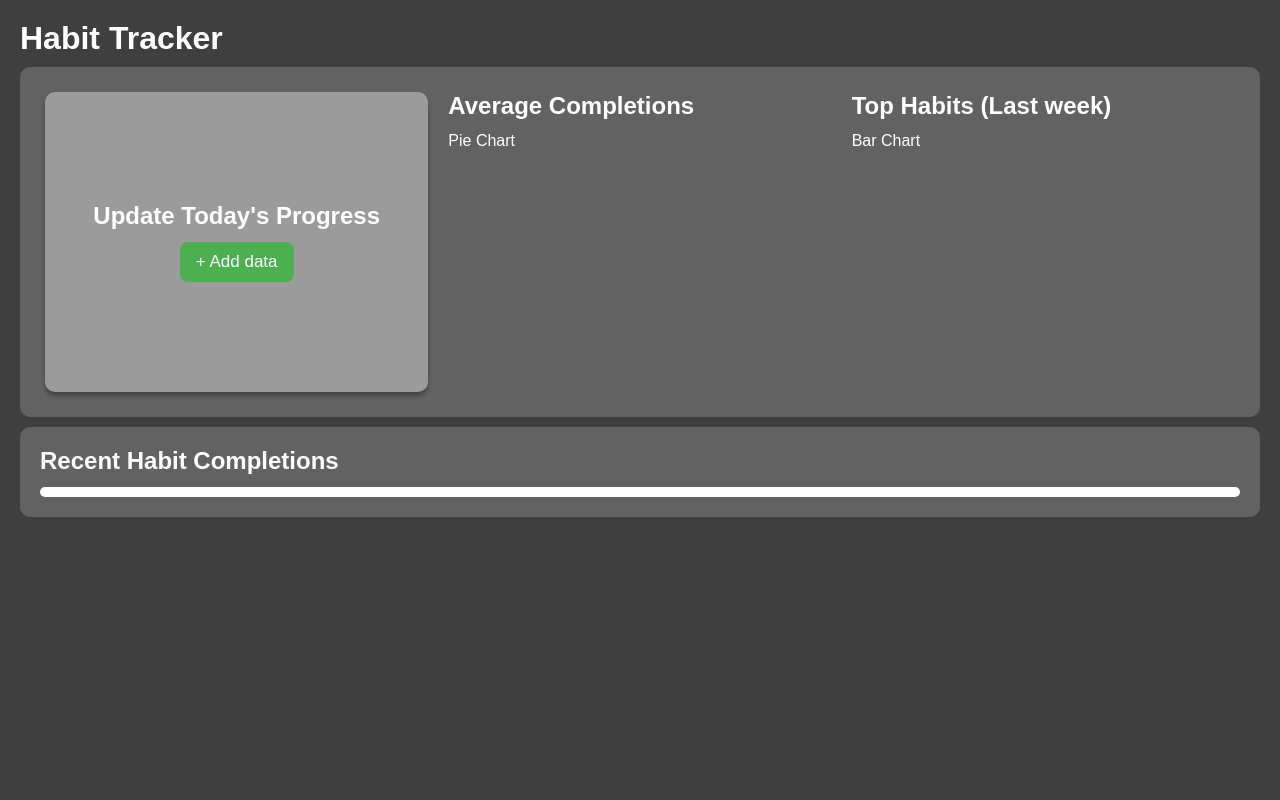
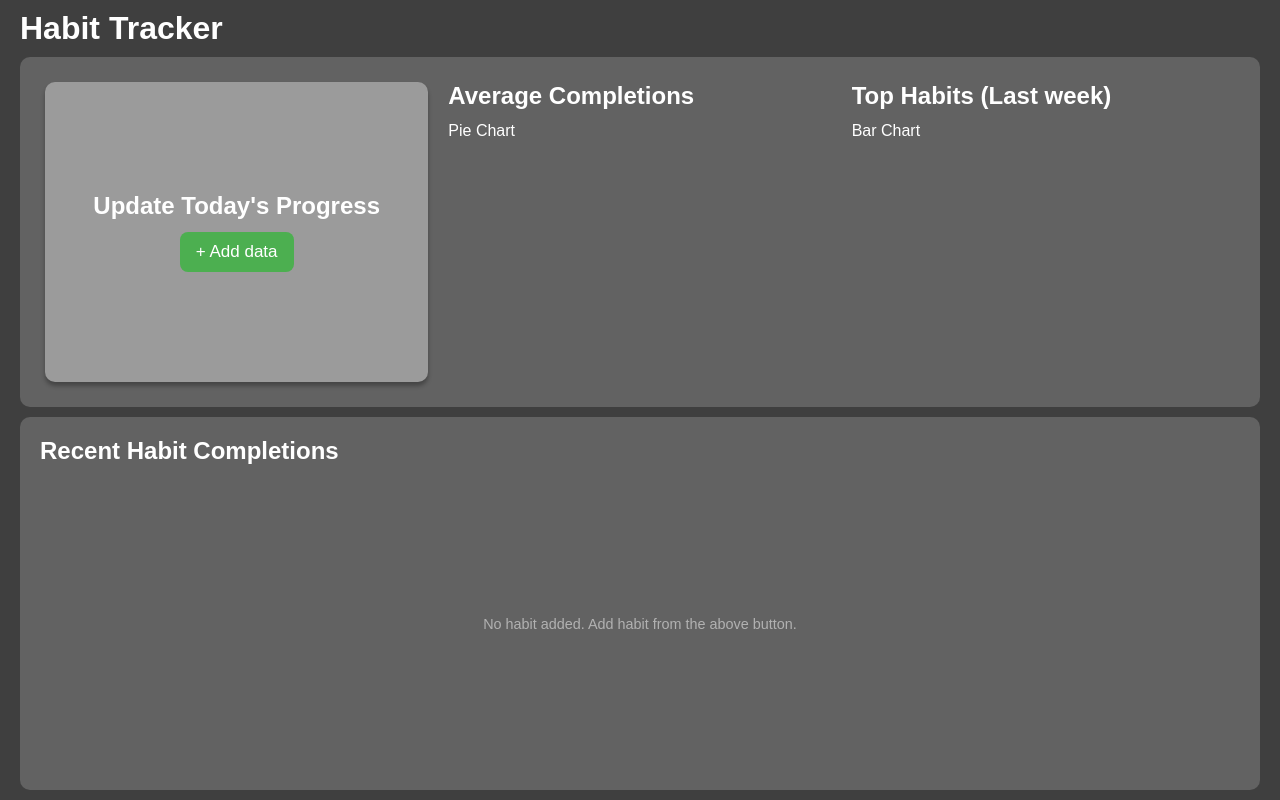
Before and after one commit to susovan777/React-Jets, a React (Vite) app in the folder 88-habit-tracker/: page / in a window 1280 px wide. Built offline with nearby package versions, Linux system fonts and the light colour scheme.

Commit message:
Modified UI and delete habit logic

```diff
--- a/88-habit-tracker/src/App.jsx
+++ b/88-habit-tracker/src/App.jsx
@@ -15,14 +15,23 @@ const App = () => {
     localStorage.setItem("habitLogs", JSON.stringify(updatedHabit));
   };
 
-  console.log("Saved habits:", logs);
+  const editLog = (id) => {
+    console.log("Editing", id);
+  };
+
+  const deleteLog = (id) => {
+    const updated = logs.filter((i) => i.id !== id);
+    setLogs(updated);
+    localStorage.removeItem("habitLogs", JSON.stringify(updated));
+    console.log("Habit deleted with ID:", id);
+  };
 
   return (
-    <>
+    <div className="app">
       <Header />
       <Dashboard onAdd={addLog} />
-      <RecentHabits habitLogs={logs} />
-    </>
+      <RecentHabits habitLogs={logs} onEdit={editLog} onDelete={deleteLog} />
+    </div>
   );
 };
 
--- a/88-habit-tracker/src/components/Form/Form.jsx
+++ b/88-habit-tracker/src/components/Form/Form.jsx
@@ -3,7 +3,7 @@ import { useState } from "react";
 const Form = ({ title, setIsOpen, onAdd }) => {
   const [formData, setFormData] = useState({
     date: "",
-    habits: [],
+    categories: [],
     description: "",
   });
 
@@ -14,10 +14,10 @@ const Form = ({ title, setIsOpen, onAdd }) => {
       // Handling checkbox
       setFormData((prev) => {
         const updateHabits = checked
-          ? [...prev.habits, name]
-          : prev.habits.filter((habit) => habit !== name);
+          ? [...prev.categories, name]
+          : prev.categories.filter((habit) => habit !== name);
 
-        return { ...prev, habits: updateHabits };
+        return { ...prev, categories: updateHabits };
       });
     } else {
       // Handling for date and description
@@ -55,7 +55,7 @@ const Form = ({ title, setIsOpen, onAdd }) => {
         <input
           name="Reading"
           type="checkbox"
-          value={formData.habits}
+          value={formData.categories}
           onChange={handleChange}
         />
         Reading
@@ -64,7 +64,7 @@ const Form = ({ title, setIsOpen, onAdd }) => {
         <input
           name="Exercise"
           type="checkbox"
-          value={formData.habits}
+          value={formData.categories}
           onChange={handleChange}
         />
         Exercise
@@ -73,7 +73,7 @@ const Form = ({ title, setIsOpen, onAdd }) => {
         <input
           name="Meditation"
           type="checkbox"
-          value={formData.habits}
+          value={formData.categories}
           onChange={handleChange}
         />
         Meditation
--- a/88-habit-tracker/src/components/HabitsSection/HabitItem.jsx
+++ b/88-habit-tracker/src/components/HabitsSection/HabitItem.jsx
@@ -1,18 +1,20 @@
 import { Pencil, CircleX } from "lucide-react";
 
-const HabitItem = ({ habit }) => {
+const HabitItem = ({ habit, onDelete, onEdit }) => {
   return (
     <div className="habit-item">
       <div className="habit-title">
         <p>{habit.description}</p>
-        <span className="habit-category">{habit.habits.map((i) => `${i} `)}</span>
+        <span className="habit-category">{habit.categories.join(" | ")}</span>
       </div>
       <div className="habit-action">
         <span className="date">{habit.date}</span>
-        <button className="action-button edit">
+        <button className="action-button edit" onClick={() => onEdit(habit.id)}>
           <Pencil size={20} />
         </button>
-        <button className="action-button delete">
+        <button
+          className="action-button delete"
+          onClick={() => onDelete(habit.id)}>
           <CircleX size={20} />
         </button>
       </div>
--- a/88-habit-tracker/src/components/HabitsSection/RecentHabits.jsx
+++ b/88-habit-tracker/src/components/HabitsSection/RecentHabits.jsx
@@ -1,14 +1,26 @@
 import HabitItem from "./HabitItem.jsx";
 
-const RecentHabits = ({ habitLogs }) => {
+const RecentHabits = ({ habitLogs, onEdit, onDelete }) => {
   return (
     <div className="recent">
       <h2>Recent Habit Completions</h2>
-      <ul className="habits">
-        {habitLogs.map((item) => (
-          <HabitItem key={item.id} habit={item} />
-        ))}
-      </ul>
+
+      {habitLogs.length !== 0 ? (
+        <ul className="habits">
+          {habitLogs.map((item) => (
+            <HabitItem
+              key={item.id}
+              habit={item}
+              onEdit={onEdit}
+              onDelete={onDelete}
+            />
+          ))}
+        </ul>
+      ) : (
+        <div className="no-habit">
+          <p>No habit added. Add habit from the above button.</p>
+        </div>
+      )}
     </div>
   );
 };
--- a/88-habit-tracker/src/index.css
+++ b/88-habit-tracker/src/index.css
@@ -14,5 +14,5 @@ body {
   background-color: var(--bg-dark);
   color: var(--text-primary);
   font-family: "Arial", sans-serif;
-  padding: 20px;
+  padding: 10px 20px;
 }
--- a/88-habit-tracker/src/styles/components.css
+++ b/88-habit-tracker/src/styles/components.css
@@ -110,6 +110,18 @@ button.cancel:hover {
 }
 
 /* Habit List Section */
+.no-habit {
+  flex: 1;
+  display: flex;
+  justify-content: center;
+  align-items: center;
+}
+
+.no-habit p {
+  opacity: 0.5;
+  font-size: 0.9rem;
+}
+
 .habits {
   background-color: #fff;
   color: black;
--- a/88-habit-tracker/src/styles/layout.css
+++ b/88-habit-tracker/src/styles/layout.css
@@ -1,5 +1,11 @@
+.app {
+  min-height: calc(100vh - 20px);
+  display: flex;
+  flex-direction: column;
+  gap: 10px;
+}
+
 .header {
-  margin-bottom: 10px;
   font-weight: bold;
 }
 
@@ -9,7 +15,6 @@
   grid-template-columns: repeat(3, 1fr);
   gap: 20px;
   padding: 25px;
-  margin-bottom: 10px;
   border-radius: var(--radius);
 }
 
@@ -17,4 +22,8 @@
   background-color: var(--bg-dashboard);
   padding: 20px;
   border-radius: var(--radius);
+  flex: 1;
+  display: flex;
+  flex-direction: column;
+  overflow-y: auto;
 }
```
